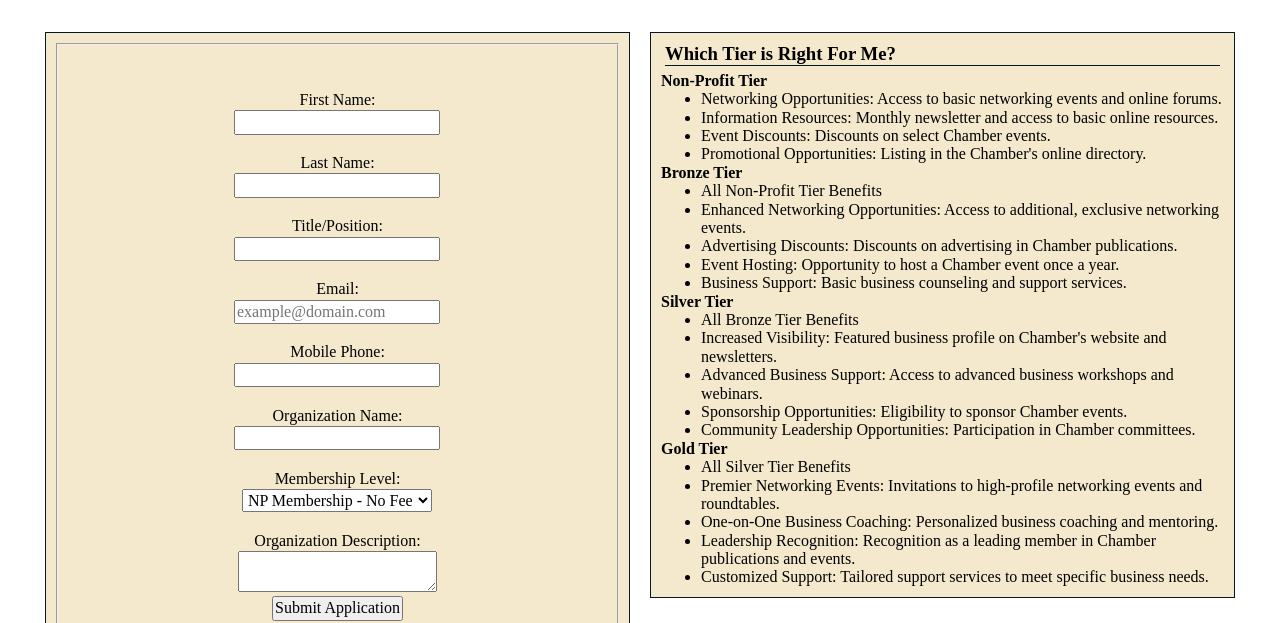
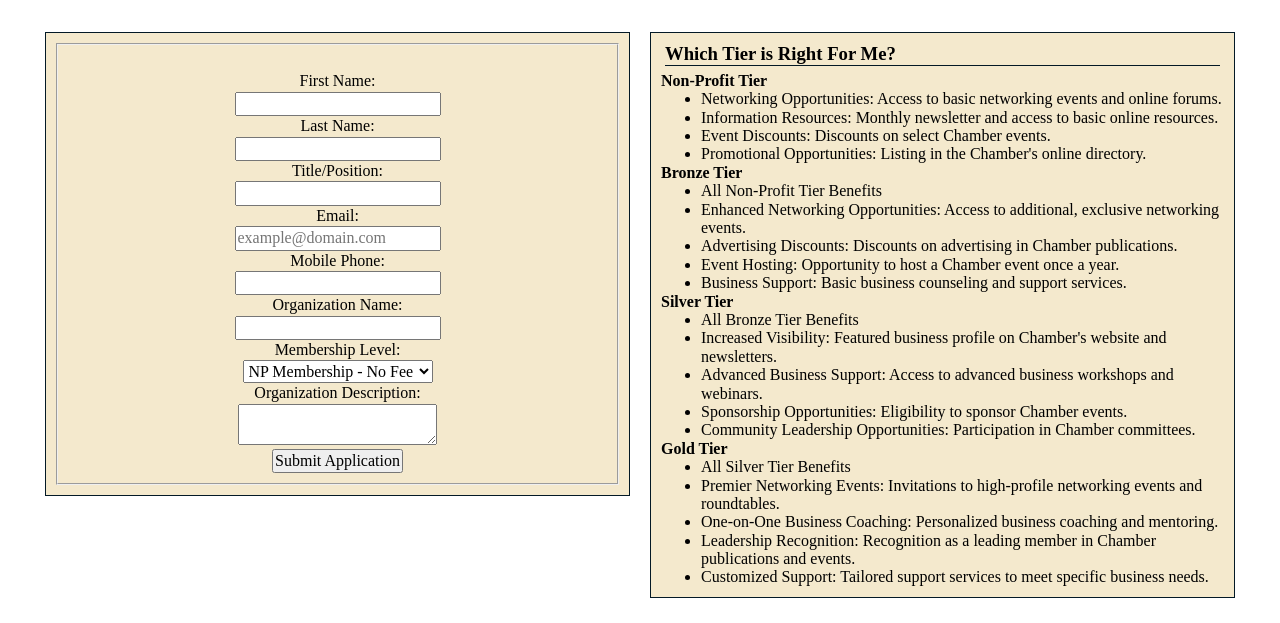
Before and after one commit to andrewlapointe/wdd230, a plain HTML site: page chamber/join.html in a window 1280 px wide. Shown: the part 155-778 px from the top of the page. Drawn offline with nearby package versions, Linux system fonts and the light colour scheme; files whose address does not match are found by name.

Commit message:
html validation errors fixed

```diff
--- a/chamber/join.html
+++ b/chamber/join.html
@@ -10,10 +10,10 @@
     <meta property="og:type" content="website" />
     <meta property="og:title" content="Andrew LaPointe - WDD 230 - Web Frontend Development" />
     <meta property="og:description"
-        content="Andrew LaPointe's WDD 230 - Web Frontend Development course assignment portal." />
+        content="Member Join page for Falls Church Chamber of Commerce - Andrew LaPointe's WDD 230" />
     <meta property="og:image" content="images/little-city-logo.webp" />
     <link rel="icon" href="favicon.ico">
-    <title>Chamber of Commerce - Andrew LaPointe - WDD 230 - Web Frontend Development</title>
+    <title>Chamber of Commerce Join Page - Andrew LaPointe - WDD 230 - Web Frontend Development</title>
     <link rel="stylesheet" href="https://cdnjs.cloudflare.com/ajax/libs/normalize/8.0.1/normalize.min.css">
     <link rel="stylesheet"
         href="https://fonts.googleapis.com/css2?family=Material+Symbols+Outlined:opsz,wght,FILL,GRAD@20..48,100..700,0..1,-50..200" />
@@ -56,37 +56,45 @@
                     <form action="record.html" method="get">
                         <p><span id="message"></span></p>
 
+                        <p>First Name:</p>
                         <label>
-                            <p>First Name:</p> <input id="firstname" name="firstname" type="text" required>
+                            <input id="firstname" name="firstname" type="text" required>
                         </label>
                         <br>
+
+                        <p>Last Name:</p>
                         <label>
-                            <p>Last Name:</p> <input id="lastname" name="lastname" type="text" required>
+                            <input id="lastname" name="lastname" type="text" required>
                         </label>
                         <br>
+
+                        <p>Title/Position:</p>
                         <label>
-                            <p>Title/Position:</p>
                             <input id="title" name="title" type="text" required pattern="[A-Za-z\- ]{7,}"
                                 title="Title must be at least 7 characters and only contain alpha characters, hyphens, and spaces">
                         </label>
                         <br>
+
+                        <p>Email:</p>
                         <label>
-                            <p>Email:</p>
                             <input id="email" name="email" type="email" required placeholder="example@domain.com">
                         </label>
                         <br>
+
+                        <p>Mobile Phone:</p>
                         <label>
-                            <p>Mobile Phone:</p>
                             <input id="mobile" name="mobile" type="tel" required>
                         </label>
                         <br>
+
+                        <p>Organization Name:</p>
                         <label>
-                            <p>Organization Name:</p>
                             <input id="orgname" name="orgname" type="text" required>
                         </label>
                         <br>
+
+                        <p>Membership Level:</p>
                         <label>
-                            <p>Membership Level:</p>
                             <select id="membership" name="membership" required>
                                 <option value="np">NP Membership - No Fee</option>
                                 <option value="bronze">Bronze Membership</option>
@@ -95,13 +103,14 @@
                             </select>
                         </label>
                         <br>
+
+                        <p>Organization Description:</p>
                         <label>
-                            <p>Organization Description:</p>
                             <textarea id="orgdescription" name="orgdescription" required></textarea>
                         </label>
                         <br>
+
                         <input id="timestamp" name="timestamp" type="hidden" value="">
-
                         <button type="submit">Submit Application</button>
                     </form>
                 </fieldset>
--- a/chamber/styles/base.css
+++ b/chamber/styles/base.css
@@ -223,9 +223,7 @@ main#form-main fieldset {
 main#form-main fieldset form {
 	text-align: center;
 }
-main#form-main fieldset form p {
-	text-align: center;
-}
+
 main#form-main fieldset form * {
 	padding: 1px;
 }
```
